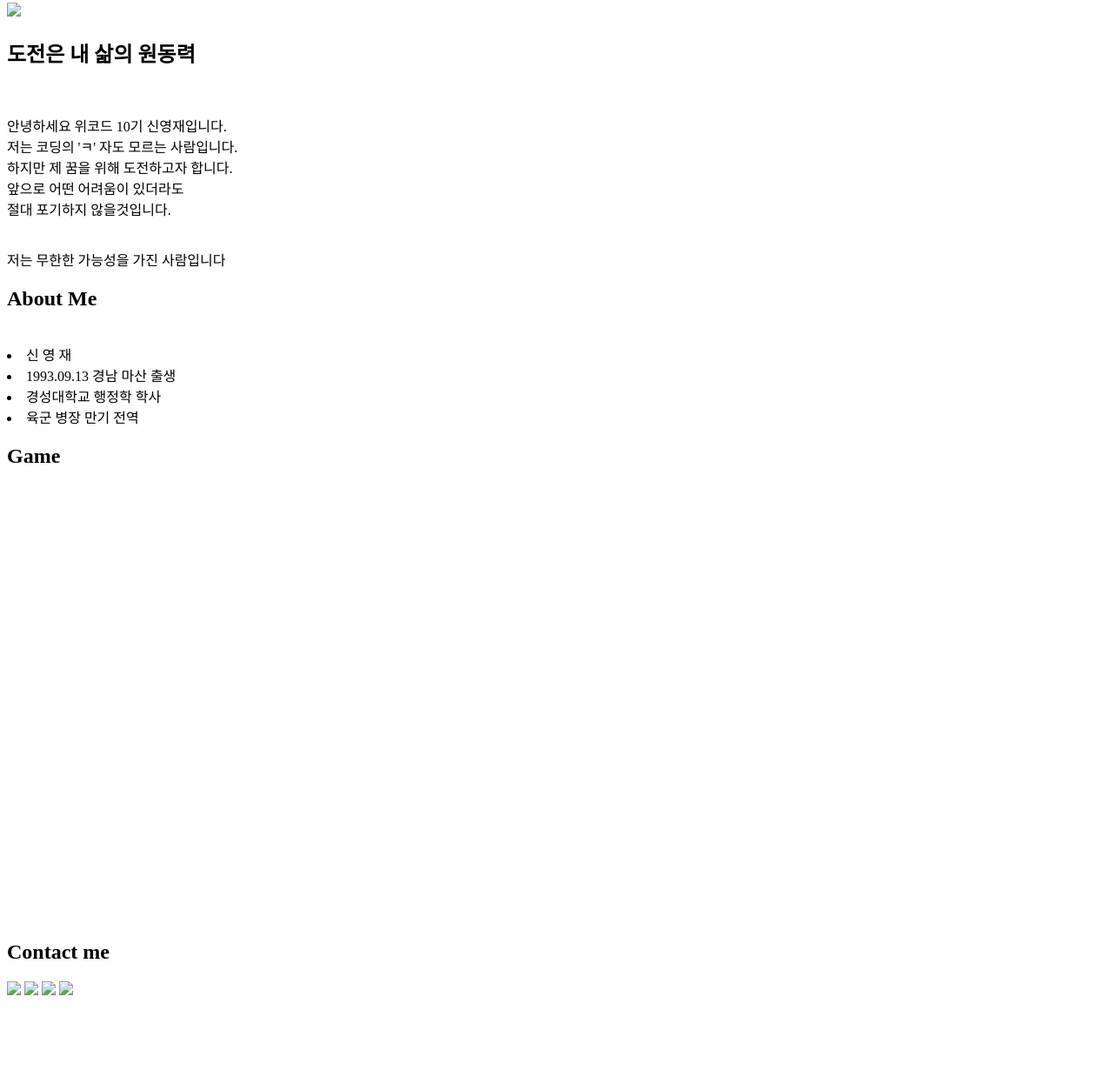
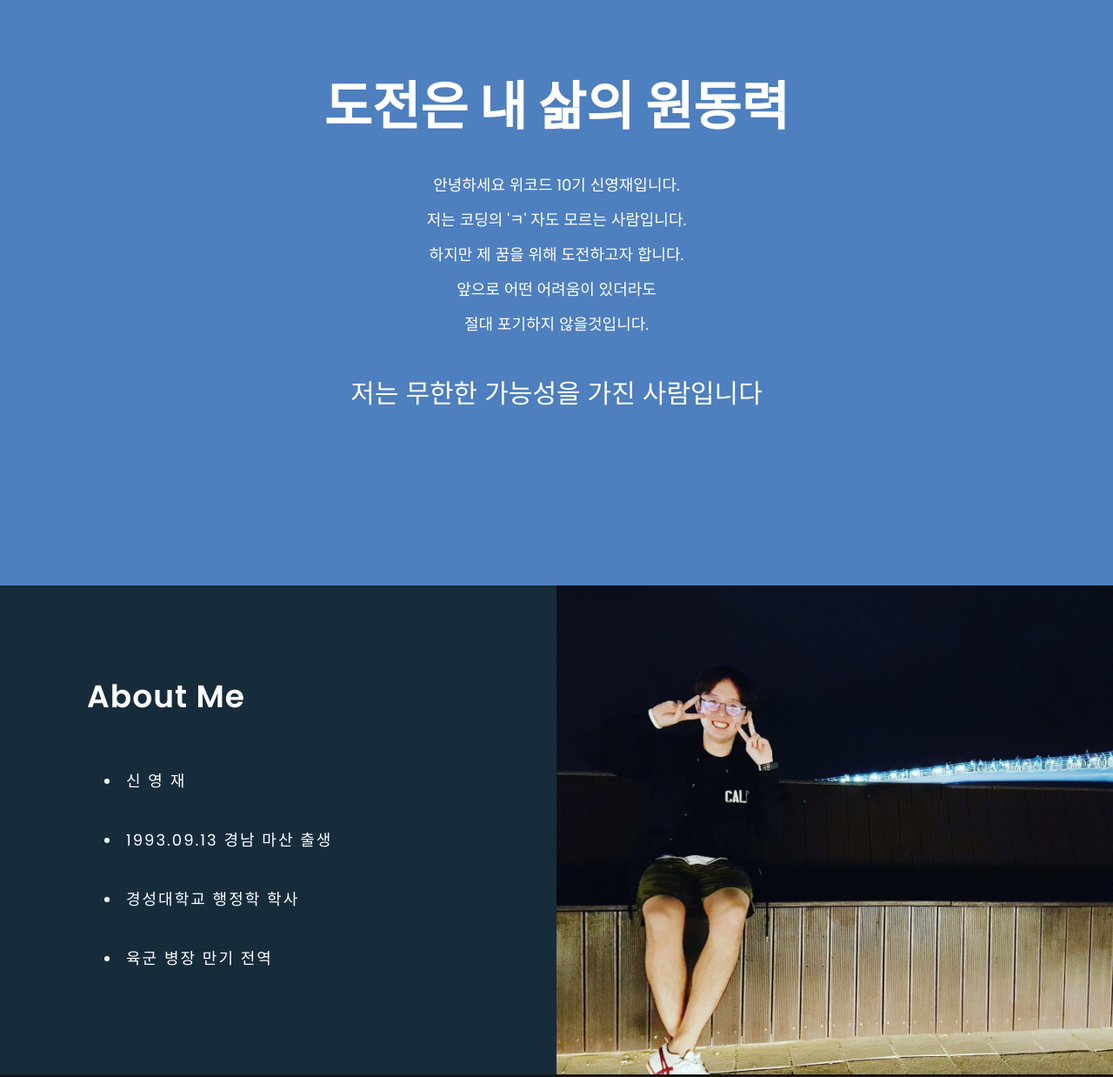
Before and after one commit to Yeongjae-Shin/wecode-project, a plain HTML site: page index.html in a window 1280 px wide. Shown: the part 127-1365 px from the top of the page at 87% size. Before the commit the page ends 1283 px from the top, so only its background shows below. Drawn offline with Linux system fonts and the light colour scheme; the site is published under a folder, as on GitHub Pages, so addresses that start at the root find nothing.

Commit message:
initial commit

```diff
--- a/index.html
+++ b/index.html
@@ -5,7 +5,7 @@
   <meta charset="UTF-8">
   <meta name="viewport" content="width=device-width, initial-scale=1.0">
   <title>YeongJae's Profile</title>
-  <link rel="stylesheet" type="text/css" href="/css/style.css">
+  <link rel="stylesheet" type="text/css" href="style.css">
 </head>
 
 <body>
@@ -24,7 +24,7 @@
         </ul>
       </div>
     </header>
-    <img src="/pic/bg.jpg">
+    <img src="bg.jpg">
     <div class="content">
       <h2>도전은 내 삶의 원동력</h2>
       <br>
@@ -63,14 +63,14 @@
   <section id="contact">
     <h2 class="heading">Contact me</h2>
     <div class="imgBx">
-      <a href="https://github.com/Yeongjae-Shin" target="_blank"><img src="/pic/brand1.png"></a>
-      <a href="https://www.instagram.com/__masancityboy/" target="_blank"><img src="/pic/brand5.png"></a>
-      <a href="https://velog.io/@syj9484" target="_blank"><img src="/pic/brand6.png"></a>
-      <a href="https://www.facebook.com/yeongjae.shin.3/" target="_blank"><img src="/pic/brand4.png"></a>
+      <a href="https://github.com/Yeongjae-Shin" target="_blank"><img src="brand1.png"></a>
+      <a href="https://www.instagram.com/__masancityboy/" target="_blank"><img src="brand5.png"></a>
+      <a href="https://velog.io/@syj9484" target="_blank"><img src="brand6.png"></a>
+      <a href="https://www.facebook.com/yeongjae.shin.3/" target="_blank"><img src="brand4.png"></a>
     </div>
   </section>
 
-  <script src="/src/game.js"></script>
+  <script src="game.js"></script>
 </body>
 
 </html>
```
Also changed, not shown: brand1.png (renamed from pic/brand1.png), brand4.png (renamed from pic/brand4.png), brand5.png (renamed from pic/brand5.png), brand6.png (renamed from pic/brand6.png), game.js (renamed from src/game.js), profile.jpeg (renamed from pic/profile.jpeg), style.css (renamed from css/style.css), 2 other files.
